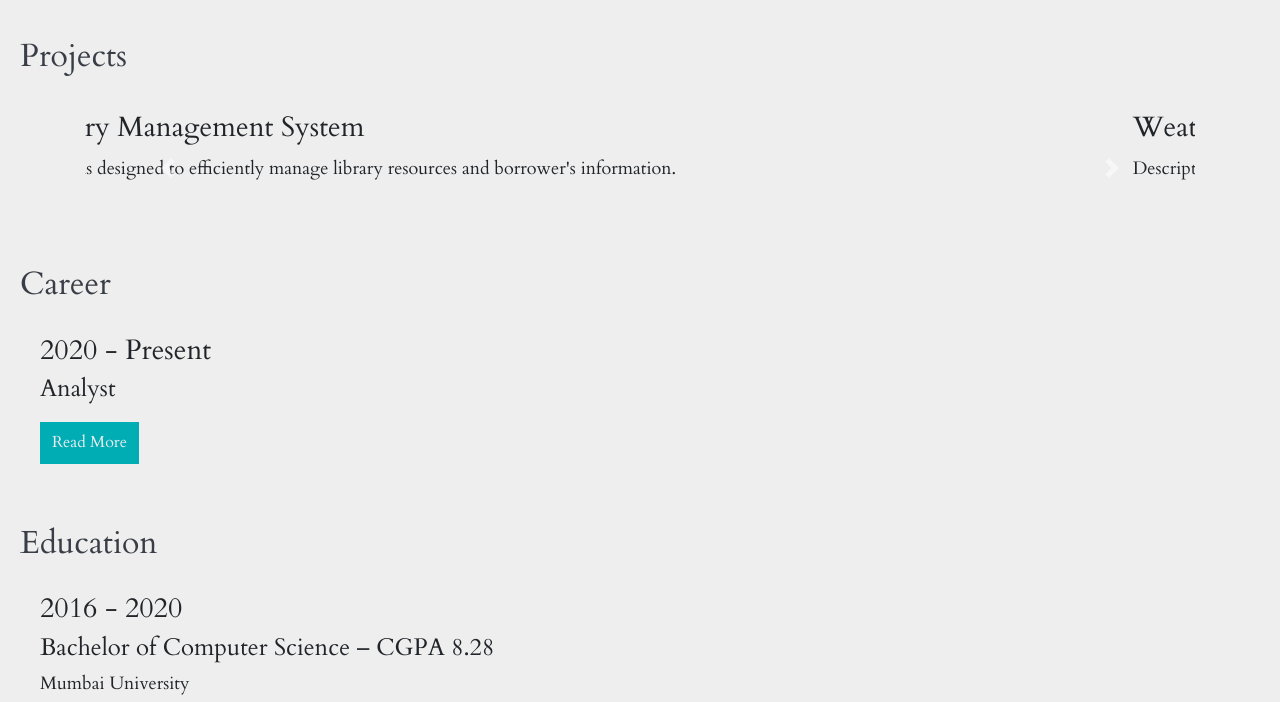
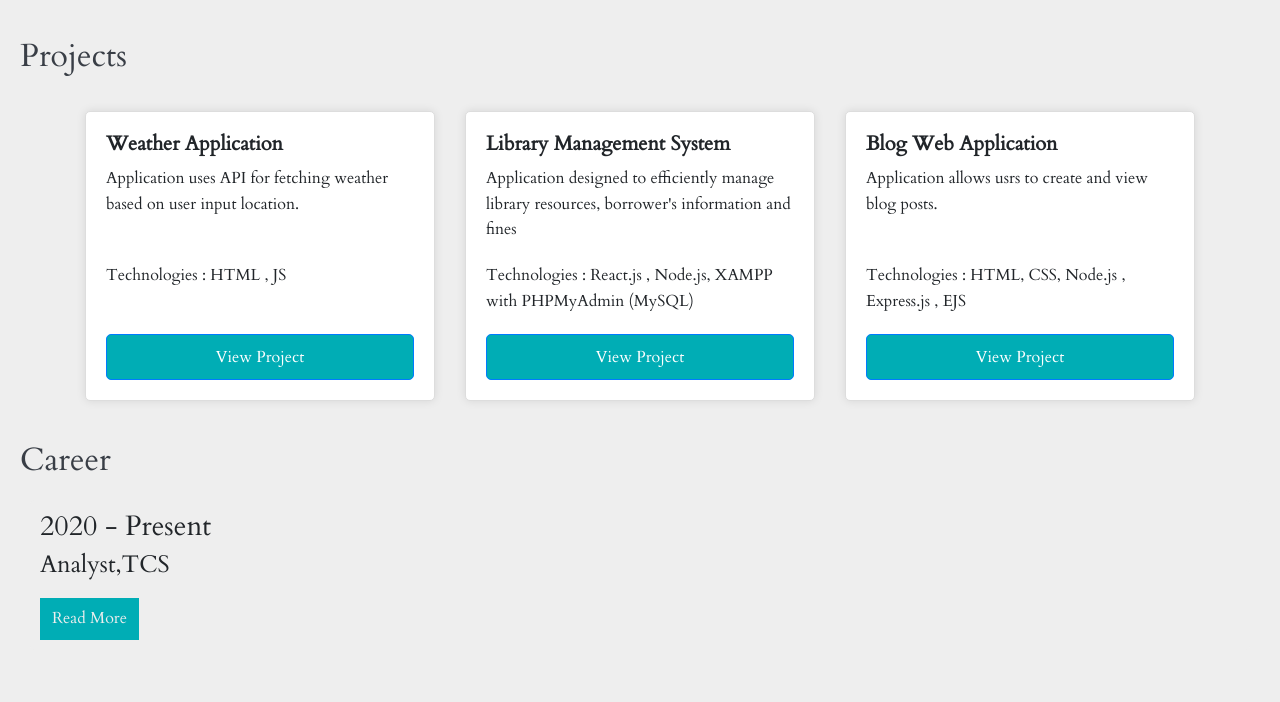
Before and after one commit to arpi-shah/Website, a plain HTML site: page index.html in a window 1280 px wide. Shown: the part 1041-1743 px from the top of the page. Drawn offline with nearby package versions, Linux system fonts and the light colour scheme.

Commit message:
project details updated
updated index and css file , added project details

```diff
--- a/index.html
+++ b/index.html
@@ -3,7 +3,7 @@
 <head>
     <meta charset="UTF-8">
     <meta name="viewport" content="width=device-width, initial-scale=1.0">
-    <title>Arpi Shah Resume</title>
+    <title>Arpi Shah</title>
     <link rel="stylesheet" href="https://stackpath.bootstrapcdn.com/bootstrap/4.5.2/css/bootstrap.min.css">
     <link rel="stylesheet" href="https://cdnjs.cloudflare.com/ajax/libs/font-awesome/5.15.4/css/all.min.css"> <!-- Font Awesome for icons -->
     <link rel="stylesheet" href="styles.css">
@@ -102,32 +102,35 @@
 <section id="projects">
     <h2>Projects</h2>
     <br>
-    <div class="container">
-        <div id="projectCarousel" class="carousel slide" data-ride="carousel">
-            <div class="carousel-inner">
-                <div class="carousel-item active">
+        <div class="container">
+        <div class="row">
+            <div class="col-md-4">
+                <div class="project-card">
+                    <h3>Weather Application</h3>
+                    <p>Application uses API for fetching weather based on user input location.</p>
+                    <br>
+                    <p>Technologies : HTML , JS</p>
+                    <br>
+                    <a href="https://github.com/arpi-shah/Weather-Application" class="btn btn-primary">View Project</a>
+                </div>
+            </div>
+            <div class="col-md-4">
+                <div class="project-card">
                     <h3>Library Management System</h3>
-                    <p>System is designed to efficiently manage library resources and borrower's information.</p>
-                    <a href="https://github.com/arpi-shah/Weather-Application" class="fab fa-github"></a>
+                    <p>Application designed to efficiently manage library resources, borrower's information and fines</p>
+                    <p>Technologies : React.js , Node.js, XAMPP with PHPMyAdmin (MySQL)</p>
+                    <a href="https://github.com/arpi-shah/Library-Management-System" class="btn btn-primary">View Project</a>
                 </div>
-                <div class="carousel-item">
-                    <h3>Weather Application</h3>
-                    <p>Description of Project 1.</p>
+            </div>
+            <div class="col-md-4">
+                <div class="project-card">
+                    <h3>Blog Web Application</h3>
+                    <p>Application allows usrs to create and view blog posts.</p>
+                    <br>
+                    <p>Technologies : HTML, CSS, Node.js , Express.js , EJS </p>
+                    <a href="https://github.com/arpi-shah/Blogging-Application" class="btn btn-primary">View Project</a>
                 </div>
-                <div class="carousel-item">
-                    <h3>Project 2</h3>
-                    <p>Description of Project 2.</p>
-                </div>
-
             </div>
-            <a class="carousel-control-prev" href="#projectCarousel" role="button" data-slide="prev">
-                <span class="carousel-control-prev-icon" aria-hidden="true"></span>
-                <span class="sr-only">Previous</span>
-            </a>
-            <a class="carousel-control-next" href="#projectCarousel" role="button" data-slide="next">
-                <span class="carousel-control-next-icon" aria-hidden="true"></span>
-                <span class="sr-only">Next</span>
-            </a>
         </div>
     </div>
 </section>
@@ -137,7 +140,7 @@
     <div class="timeline-item">
         <div class="timeline-content">
             <h3>2020 - Present</h3>
-            <h4>Analyst</h4>
+            <h4>Analyst,TCS</h4>
             <!--Description of responsibilities and achievements.-->
             <button class="toggle-details">Read More</button>
             <div class="additional-details">
@@ -187,13 +190,13 @@
     <h2>Contact</h2>
     <br>
     <div class="skills-container" style="justify-content: left;" >
-        <div class="skill" style="border:0px">
+        <div class="skill" style="border:0px;background-color: #eeeeee;">
             <a href="https://www.linkedin.com/in/arpi-shah-099170136/"><i class="fab fa-linkedin" style="font-size: 2.5rem;"></i></a>
         </div>
-        <div class="skill" style="border:0px">
-            <a href="mailto:arpi.shah@tcs.com, arpi.shah@tcs.com"><i class="fa fa-envelope" style="font-size: 2.5rem;"></i></a>
+        <div class="skill" style="border:0px;background-color: #eeeeee;">
+            <a href="mailto:arpi.shah@pfizer.com, arpi.shah@tcs.com"><i class="fa fa-envelope" style="font-size: 2.5rem;"></i></a>
         </div>
-        <div class="skill" style="border:0px">
+        <div class="skill" style="border:0px;background-color: #eeeeee;">
             <a href="https://github.com/arpi-shah"><i class="fab fa-github" style="font-size: 2.5rem;"></i></a>
         </div>
     </div>
--- a/styles.css
+++ b/styles.css
@@ -206,7 +206,7 @@ h2 {
 .skill {
     text-align: center;
     padding: 10px;
-    background-color: #EEEEEE; /* Light Grey */
+    background-color: #ffffff; /* Light Grey */
     border: 1px solid #393E46; /* Dark Blue Grey */
     border-radius: 5px;
     width: 120px;
@@ -241,6 +241,52 @@ h2 {
     font-size: large;
 }
 
+
+.section-title {
+    text-align: center;
+    margin-bottom: 30px;
+}
+
+.project-card {
+    background-color: #ffffff;
+    padding: 20px;
+    border: 1px solid #ddd;
+    border-radius: 5px;
+    box-shadow: 0 0 10px rgba(0, 0, 0, 0.1);
+    transition: box-shadow 0.3s ease;
+}
+
+.project-card:hover {
+    box-shadow: 0 0 20px rgba(0, 0, 0, 0.2);
+}
+
+.project-card h3 {
+    font-size: 20px;
+    font-weight: bold;
+    margin-bottom: 10px;
+}
+
+.project-card p {
+    font-size: 16px;
+    margin-bottom: 20px;
+}
+
+.project-card a {
+    display: block;
+    text-align: center;
+    padding: 10px 20px;
+    background-color: #00ADB5;
+    color: #ffffff;
+    text-decoration: none;
+    border-radius: 5px;
+    transition: background-color 0.3s ease;
+}
+
+.project-card a:hover {
+    background-color: #00ADB5;
+}
+
+
 footer{
     height: 5%;
 }
```
